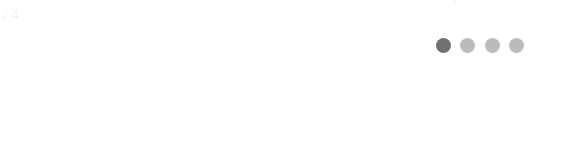
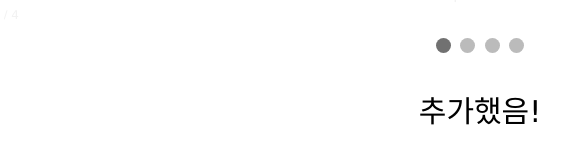
Before and after one commit to Heejin905/first-project, a plain HTML site: page index.html in a window 1280 px wide. Shown: the full height of the page, 160-738 px from the left. Drawn offline with Linux system fonts and the light colour scheme.

Commit message:
second commit

```diff
--- a/index.html
+++ b/index.html
@@ -38,6 +38,9 @@
             <span class="dot" onclick="currentSlide(3)"></span>
             <span class="dot" onclick="currentSlide(4)"></span>
         </div>
+        <div class="test-add">
+            <p>추가했음!</p>
+        </div>
         <script src="script.js" type="text/javascript"></script>
     </body>
 </html>
--- a/main.css
+++ b/main.css
@@ -93,7 +93,10 @@ img {
   animation-name: fade;
   animation-duration: 1.5s;
 }
-
+.test-add {
+  text-align: center;
+  font-size: 30px;
+}
 @-webkit-keyframes fade {
   from {
     opacity: 0.4;
```
